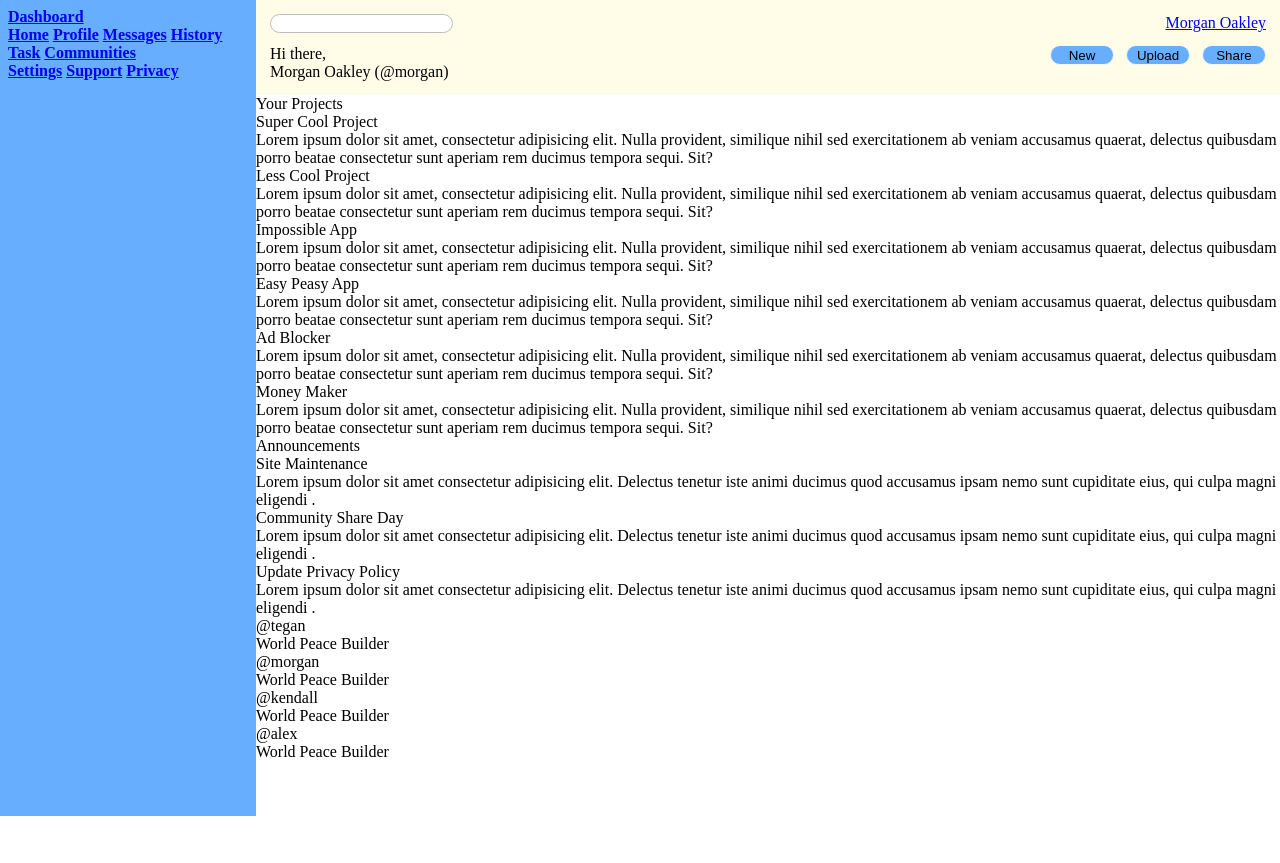
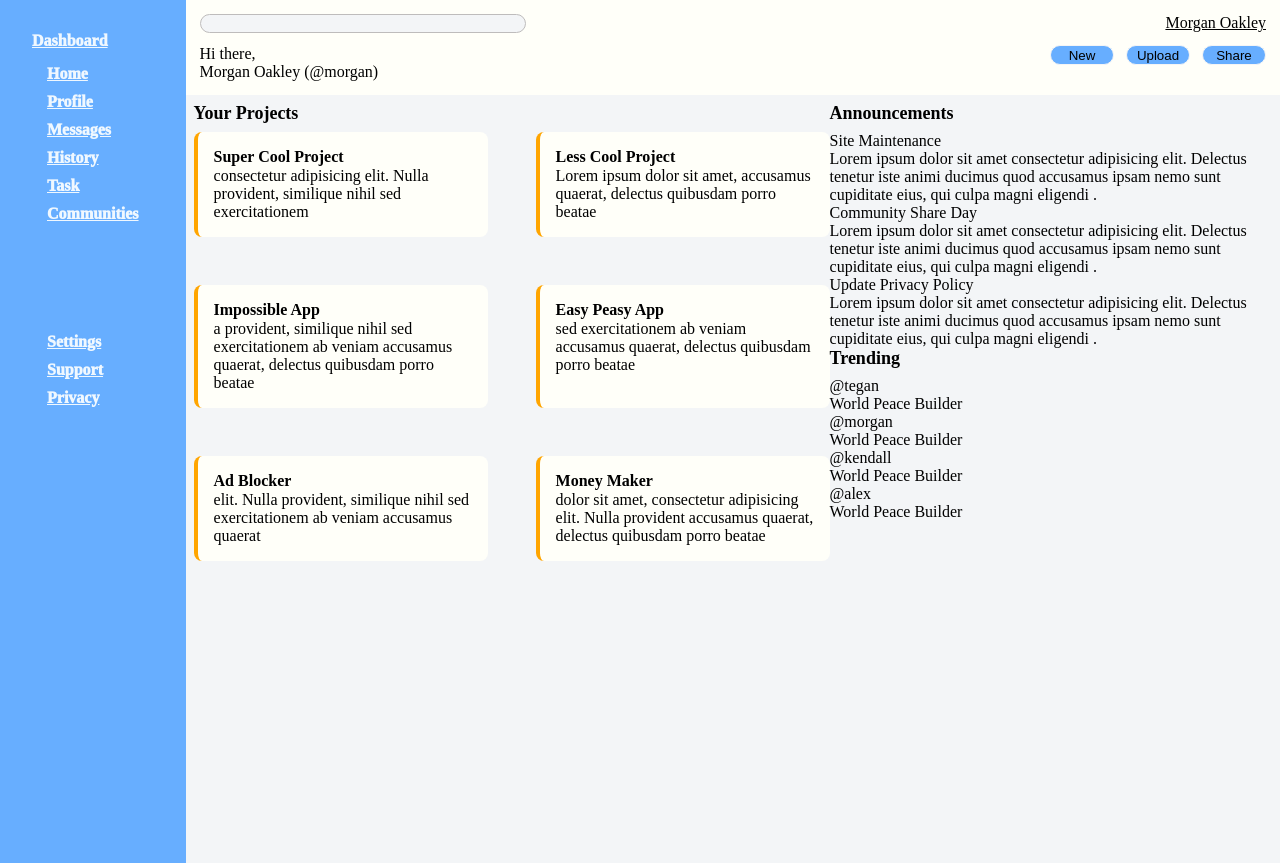
Before and after one commit to majorux/admin-dashboard, a plain HTML site: page index.html in a window 1280 px wide. Before the commit the page ends 816 px from the top, so only its background shows below. Drawn offline with Linux system fonts and the light colour scheme.

Commit message:
add css styles to the projects grids and more to the sidebar

```diff
--- a/index.html
+++ b/index.html
@@ -45,31 +45,31 @@
       </div>
       <div class="main-content">
         <div class="main-grid">
+          <div class="title">Your Projects</div>
           <div class="main-block">
-            <div class="title">Your Projects</div>
             <div class="grids">
-              <div id="head-text">Super Cool Project</div><div class="main-content"></div>
-              <div id="main-text">Lorem ipsum dolor sit amet, consectetur adipisicing elit. Nulla provident, similique nihil sed exercitationem ab veniam accusamus quaerat, delectus quibusdam porro beatae consectetur sunt aperiam rem ducimus tempora sequi. Sit?</div>
+              <div class="head-text">Super Cool Project</div>
+              <div class="main-text"> consectetur adipisicing elit. Nulla provident, similique nihil sed exercitationem  </div>
             </div>
             <div class="grids">
-              <div id="head-text">Less Cool Project</div><div class="main-content"></div>
-              <div id="main-text">Lorem ipsum dolor sit amet, consectetur adipisicing elit. Nulla provident, similique nihil sed exercitationem ab veniam accusamus quaerat, delectus quibusdam porro beatae consectetur sunt aperiam rem ducimus tempora sequi. Sit?</div>
+              <div class="head-text">Less Cool Project</div>
+              <div class="main-text">Lorem ipsum dolor sit amet, accusamus quaerat, delectus quibusdam porro beatae </div>
             </div>
             <div class="grids">
-              <div id="head-text">Impossible App</div><div class="main-content"></div>
-              <div id="main-text">Lorem ipsum dolor sit amet, consectetur adipisicing elit. Nulla provident, similique nihil sed exercitationem ab veniam accusamus quaerat, delectus quibusdam porro beatae consectetur sunt aperiam rem ducimus tempora sequi. Sit?</div>
+              <div class="head-text">Impossible App</div>
+              <div class="main-text">a provident, similique nihil sed exercitationem ab veniam accusamus quaerat, delectus quibusdam porro beatae </div>
             </div>
             <div class="grids">
-              <div id="head-text">Easy Peasy App</div><div class="main-content"></div>
-              <div id="main-text">Lorem ipsum dolor sit amet, consectetur adipisicing elit. Nulla provident, similique nihil sed exercitationem ab veniam accusamus quaerat, delectus quibusdam porro beatae consectetur sunt aperiam rem ducimus tempora sequi. Sit?</div>
+              <div class="head-text">Easy Peasy App</div>
+              <div id="main-text"> sed exercitationem ab veniam accusamus quaerat, delectus quibusdam porro beatae </div>
             </div>
             <div class="grids">
-              <div id="head-text">Ad Blocker</div><div class="main-content"></div>
-              <div id="main-text">Lorem ipsum dolor sit amet, consectetur adipisicing elit. Nulla provident, similique nihil sed exercitationem ab veniam accusamus quaerat, delectus quibusdam porro beatae consectetur sunt aperiam rem ducimus tempora sequi. Sit?</div>
+              <div class="head-text">Ad Blocker</div>
+              <div class="main-text"> elit. Nulla provident, similique nihil sed exercitationem ab veniam accusamus quaerat</div>
             </div>
             <div class="grids">
-              <div id="head-text">Money Maker</div><div class="main-content"></div>
-              <div id="main-text">Lorem ipsum dolor sit amet, consectetur adipisicing elit. Nulla provident, similique nihil sed exercitationem ab veniam accusamus quaerat, delectus quibusdam porro beatae consectetur sunt aperiam rem ducimus tempora sequi. Sit?</div>
+              <div class="head-text">Money Maker</div>
+              <div class="main-text">dolor sit amet, consectetur adipisicing elit. Nulla provident accusamus quaerat, delectus quibusdam porro beatae </div>
             </div>
           </div>
         </div>
@@ -92,6 +92,7 @@
         <div class="trending">
           <div id="title"></div>
           <div class="trending-block">
+            <div class="title">Trending</div>
             <div class="trend">
               <div class="@">@tegan</div>
               <div class="niche">World Peace Builder</div>
--- a/style.css
+++ b/style.css
@@ -1,31 +1,52 @@
 body{
   margin: 0;
+  background-color: rgb(255, 255, 249);
 }
 .container{
   display: grid;
-  grid-template-columns:1fr 4fr;
+  grid-template-columns:1fr 6fr;
   grid-template-rows: 1fr;
-  height: 100%;
+  height: 100vh;
 }
 .sidebar{
   background-color: rgb(103, 174, 255);
   grid-column: 1 / 2;
   grid-row: 1 / -1;
   color: rgb(253, 248, 238);
-  font-weight: 800;
-  padding: 8px;
-  height: 100vh;
+  font-weight: 1000;
+  padding: 2rem;
+}
+.sidebar a{
+ color: aliceblue;
+}
+.navbar{
+  display: flex;
+  flex-direction: column;
+  gap: 10px;
+  padding: 15px;
+}
+
+.navbar2{
+  display: flex;
+  flex-direction: column;
+  margin-top: 5rem;
+  gap: 10px;
+  padding: 15px;
 }
 
 .header{
-  background-color: rgb(255, 253, 232);
   padding: 8px;
   display: flex;
   flex-direction: column;
 }
+.header a{
+  color: black;
+ }
 input{
+  width: 20rem;
   border-radius: 9em;
   border: 1px solid rgb(190, 188, 188);
+  background-color: rgb(243, 245, 247);
 }
 .first-header{
   display: flex;
@@ -50,3 +71,32 @@ button{
   border: 1px solid whitesmoke;
   border-radius: 12em;
 }
+
+.main-content{
+  display: flex;
+  padding: 8px;
+  background-color: rgb(243, 245, 247);
+  height: 47rem;
+}
+.title{
+  font-size: large;
+  font-weight: 900;
+  margin-bottom: 8px;
+}
+.main-block{
+  display: grid;
+  grid-template-columns: 1fr 1fr;
+  gap: 3rem;
+}
+
+.grids{
+  background-color: rgb(255, 255, 249);
+  padding: 16px;
+  border-left: 4px solid orange;
+  border-radius: 0.5rem;
+}
+.head-text{
+  font-size: medium;
+  font-weight: 850;
+  padding-bottom: 1px;
+}
```
